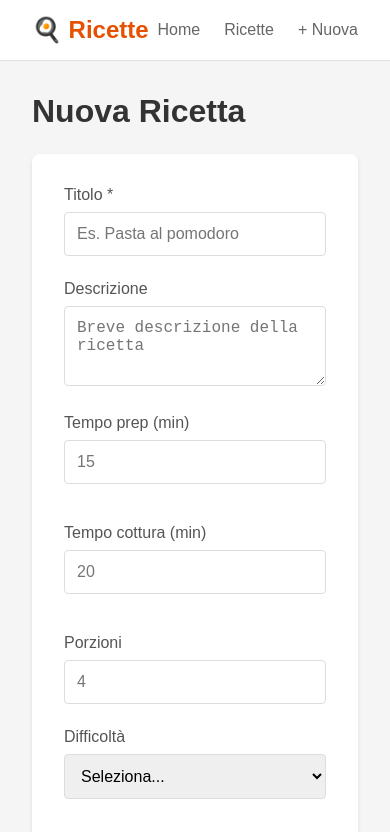
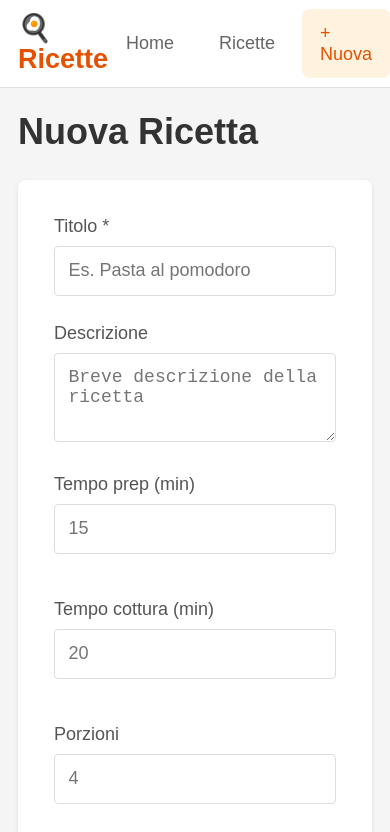
Before and after one commit to kravenor/recipes_manager, a Vue app in the folder frontend/: page /recipes/new in a window 390 px wide. Shown: the top 832 px of the page. Built offline with nearby package versions, Linux system fonts and the light colour scheme; no server answers.

Commit message:
Adapt layout for tablet use
- 18px base font, sticky navbar with larger tap targets
- 48px min touch targets on coarse pointers, hide Ctrl/Cmd hint
- Larger remove button and wrapping rows in IngredientSelector
- Categories as horizontal scroll strip below 900px

```diff
--- a/frontend/src/App.vue
+++ b/frontend/src/App.vue
@@ -16,11 +16,27 @@
 
 <style>
 * { margin: 0; padding: 0; box-sizing: border-box; }
+/* Base 18px: tutti i rem delle viste scalano, testi leggibili su tablet a distanza */
+html { font-size: 18px; -webkit-text-size-adjust: 100%; }
 body { font-family: sans-serif; background: #f5f5f5; }
-.navbar { display: flex; justify-content: space-between; padding: 1rem 2rem; background: #fff; border-bottom: 1px solid #e0e0e0; }
+.navbar { position: sticky; top: 0; z-index: 200; display: flex; justify-content: space-between; align-items: center; padding: 0.5rem 2rem; background: #fff; border-bottom: 1px solid #e0e0e0; }
 .nav-brand a { font-size: 1.5rem; font-weight: bold; color: #e65100; text-decoration: none; }
-.nav-links { display: flex; gap: 1.5rem; align-items: center; }
-.nav-links a { color: #666; text-decoration: none; }
-.nav-links a:hover { color: #e65100; }
+.nav-links { display: flex; gap: 0.5rem; align-items: center; }
+.nav-links a { color: #666; text-decoration: none; padding: 0.75rem 1rem; border-radius: 8px; }
+.nav-links a:hover, .nav-links a.router-link-exact-active { color: #e65100; background: #fff3e0; }
 main { padding: 2rem; max-width: 1200px; margin: 0 auto; }
+
+@media (max-width: 1024px) {
+  .navbar { padding: 0.5rem 1rem; }
+  main { padding: 1.25rem 1rem; }
+}
+
+/* Dispositivi touch: target da almeno 48px e niente zoom/doppio tap */
+@media (pointer: coarse) {
+  a, button, input, select, textarea, [role="button"] { touch-action: manipulation; }
+  button, input:not([type="checkbox"]):not([type="radio"]), select, .btn-primary, .btn-secondary { min-height: 48px; font-size: 1rem; }
+  select[multiple] { min-height: 10rem; }
+  /* Il suggerimento Ctrl/Cmd non serve: su touch la multi-selezione è nativa */
+  .help-text { display: none; }
+}
 </style>
--- a/frontend/src/components/IngredientSelector.vue
+++ b/frontend/src/components/IngredientSelector.vue
@@ -209,6 +209,7 @@ const addFreeIngredient = () => {
 
 .ingredient-row {
   display: flex;
+  flex-wrap: wrap;
   align-items: center;
   gap: 0.5rem;
   padding: 0.5rem;
@@ -238,6 +239,7 @@ const addFreeIngredient = () => {
 
 .notes-input {
   flex: 2;
+  min-width: 8rem;
   padding: 0.25rem;
   border: 1px solid #ddd;
   border-radius: 4px;
@@ -248,8 +250,11 @@ const addFreeIngredient = () => {
   color: white;
   border: none;
   border-radius: 50%;
-  width: 24px;
-  height: 24px;
+  width: 40px;
+  height: 40px;
+  min-height: 40px;
+  flex-shrink: 0;
+  font-size: 1.25rem;
   cursor: pointer;
   display: flex;
   align-items: center;
@@ -277,7 +282,7 @@ const addFreeIngredient = () => {
   border-top: none;
   border-radius: 0 0 4px 4px;
   list-style: none;
-  max-height: 200px;
+  max-height: 300px;
   overflow-y: auto;
   z-index: 100;
   box-shadow: 0 4px 8px rgba(0, 0, 0, 0.1);
--- a/frontend/src/views/CategoryRecipesView.vue
+++ b/frontend/src/views/CategoryRecipesView.vue
@@ -152,12 +152,6 @@ watch(currentCategory, () => {
   max-width: 1400px;
   margin: 0 auto;
   padding: 1rem;
-}
-
-@media (max-width: 768px) {
-  .category-recipes {
-    grid-template-columns: 1fr;
-  }
 }
 
 .categories-nav {
@@ -373,4 +367,25 @@ watch(currentCategory, () => {
 .page-info {
   color: #666;
 }
+
+/* Tablet in verticale: categorie come striscia orizzontale scorrevole sopra le ricette */
+@media (max-width: 900px) {
+  .category-recipes {
+    grid-template-columns: 1fr;
+  }
+
+  .categories-list {
+    flex-direction: row;
+    overflow-x: auto;
+    -webkit-overflow-scrolling: touch;
+  }
+
+  .category-item {
+    flex-shrink: 0;
+  }
+
+  .category-desc {
+    display: none;
+  }
+}
 </style>
```
